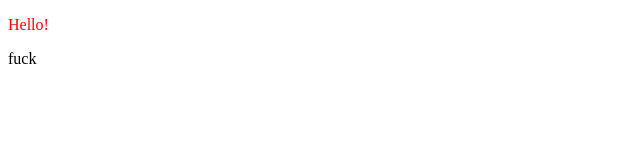
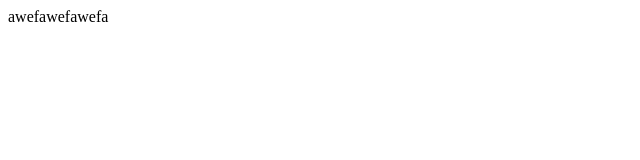
Before and after one commit to tbarinka/ToDoList, a website with bundled scripts: page dist/index.html in a window 1280 px wide. Shown: the whole page, without its empty margins (0-640 px from the left). Built offline with nearby package versions, Linux system fonts and the light colour scheme.

Commit message:
add basic sidebar.js functions

```diff
--- a/package.json
+++ b/package.json
@@ -5,6 +5,7 @@
   "private": true,
   "scripts": {
     "test": "echo \"Error: no test specified\" && exit 1",
+    "watch": "webpack --watch",
     "build": "webpack"
   },
   "repository": {
--- a/src/index.js
+++ b/src/index.js
@@ -1,6 +1,4 @@
 import './style.css';
+import { loadSidebarDOM } from './sidebar.js';
 
-const p = document.createElement('p');
-p.textContent = "fuck"
-const body = document.getElementById('body');
-body.appendChild(p);
+loadSidebarDOM();
--- /dev/null
+++ b/src/sidebar.js
@@ -0,0 +1,11 @@
+import './style.css';
+
+function loadSidebarDOM() {
+    const content = document.getElementById('content')
+    const sidebar = document.createElement('div');
+        sidebar.classList.add('sidebar');
+        sidebar.textContent = "awefawefawefa"
+
+    content.appendChild(sidebar);
+}
+export { loadSidebarDOM }
--- a/src/style.css
+++ b/src/style.css
@@ -1,3 +1,3 @@
-.hello {
-    color: red;
+#content {
+    display: flex;
 }
--- a/webpack.config.js
+++ b/webpack.config.js
@@ -1,6 +1,7 @@
 const path = require('path');
 
 module.exports = {
+  mode: 'development',
   entry: './src/index.js',
   output: {
     filename: 'bundle.js',
```
Also changed, not shown: dist/bundle.js, dist/index.html.
